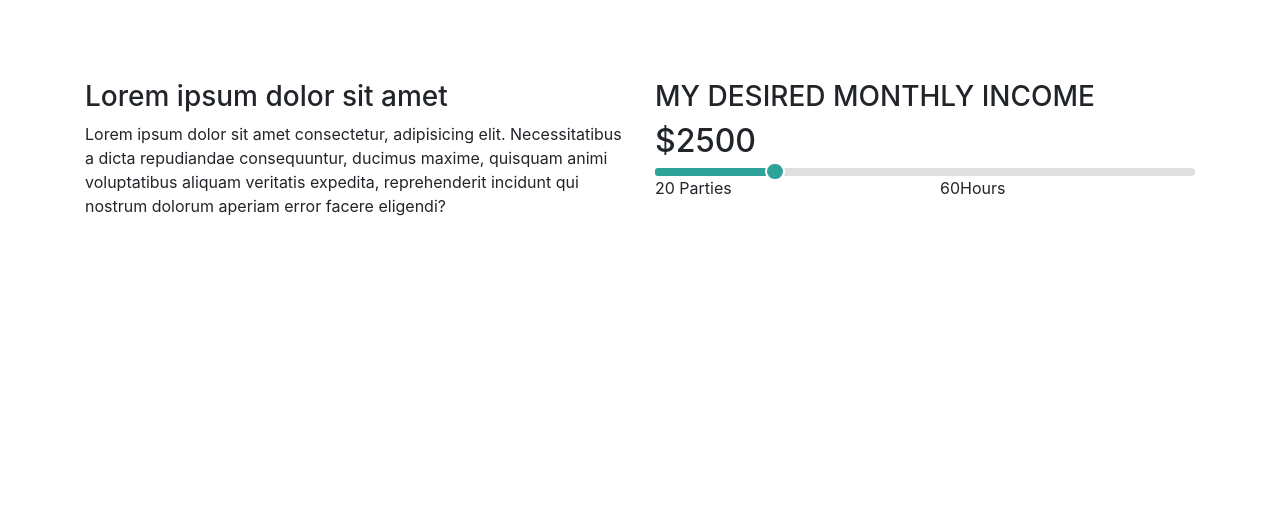
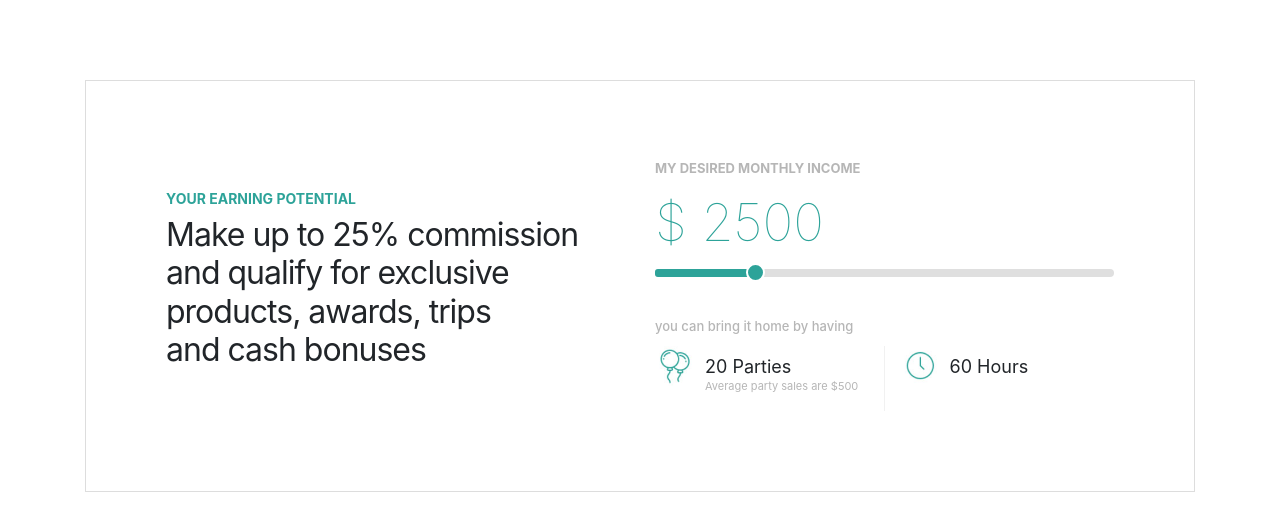
Before and after one commit to shivchandar/Interview, a plain HTML site: page index.html in a window 1280 px wide. Drawn offline with nearby package versions, Linux system fonts and the light colour scheme; files that its build step writes are made by us from their sources.

Commit message:
Range Calculation

```diff
--- a/css/style.css
+++ b/css/style.css
@@ -16,3 +16,61 @@
 .ui-slider .ui-slider-range{
     background: #2DA399;
 }
+.ui-state-focus:focus { outline:none !important }
+.content {
+    border: 1px solid #ddd;
+    padding: 80px;
+}
+.content__heading {
+    color: #2DA399;
+    font-size: 14px;
+    text-transform: uppercase;
+    margin-top: 30px;
+    font-weight: bold;
+}
+.content__para {
+    font-size: 32px;
+    line-height: 1.2;
+    letter-spacing: -1px;
+}
+.slider__heading.text-uppercase {
+    font-size: 13px;
+    color: #B6B6B6;
+    font-weight: bold;
+}
+#display {
+    color: #2DA399;
+    font-weight: 100;
+    font-size: 52px;
+    margin: 15px 0;
+}
+.slider__sub_heading{
+    font-size: 13px;
+    color: #B6B6B6;
+    font-weight: 500;
+    margin: 40px 0 10px 0;
+
+}
+.slider__parties,
+.slider__hours {
+    font-size: 18px;
+    font-weight: 400;
+    margin: 10px;
+    margin-bottom: 0;
+}
+.slider__parties__para {
+    font-size: 11px;
+    color: #b6b6b6;
+    margin-left: 10px;
+}
+.slider__border-right{
+    border-right: 1px solid #F1F1F1;
+}
+@media screen and (max-width:567px){
+    .content{
+        padding: 20px;
+    }
+    .slider__border-right{
+        border-right: 0px;
+    }
+}
--- a/index.html
+++ b/index.html
@@ -4,7 +4,7 @@
 <head>
     <meta charset="utf-8">
     <meta name="viewport" content="width=device-width, initial-scale=1">
-    <title>jQuery UI Slider - Default functionality</title>
+    <title>Range</title>
     <link rel="stylesheet" href="https://stackpath.bootstrapcdn.com/bootstrap/4.3.1/css/bootstrap.min.css">
 
     <link rel="stylesheet" href="//code.jquery.com/ui/1.12.1/themes/base/jquery-ui.css">
@@ -16,14 +16,13 @@
 
     <div class="wrapper">
         <div class="container">
+            <div class="content">
             <div class="row">
                 <div class="col-md-6">
-                    <div class="content">
-                        <h3 class="content__heading">Lorem ipsum dolor sit amet </h3>
+                    <div class="content__left">
+                        <h3 class="content__heading">your earning potential</h3>
                         <p class="content__para">
-                            Lorem ipsum dolor sit amet consectetur, adipisicing elit. Necessitatibus a dicta repudiandae
-                            consequuntur, ducimus maxime, quisquam animi voluptatibus aliquam veritatis expedita,
-                            reprehenderit incidunt qui nostrum dolorum aperiam error facere eligendi?
+                                Make up to 25% commission<br> and qualify for exclusive <br>products, awards, trips <br>and cash bonuses
                         </p>
                     </div>
                 </div>
@@ -31,62 +30,50 @@
                     <div class="slider__item">
                         <h3 class="slider__heading text-uppercase">My desired Monthly Income</h3>
                         <h2 id="display">
-                            <span>$</span><span id="ammount">2500</span>
+                            <span>$ </span><span id="ammount"></span>
                         </h2>
                         <div id="slider"></div>
+
                         <div class="row">
-                            <div class="col">
-                                <span id="parties">20</span> Parties
+                            <div class="col-md-12">
+                                <P class="slider__sub_heading">you can bring it home by having</P>
                             </div>
-                            <div class="col">
-                                <span id="hours">60</span>Hours
+                            <div class="col-sm-6 slider__border-right">
+                                <div class="media">
+                                    <a class="d-flex" href="#">
+                                        <img src="img/parties.jpg" alt="parties" width="40" height="40">
+                                    </a>
+                                    <div class="media-body">
+                                        <h3 class="slider__parties"><span id="parties"></span> Parties</h3>
+                                        <p class="slider__parties__para">Average party sales are $500</p>
+                                    </div>
+                                </div>
+                            </div>
+                            <div class="col-sm-6">
+                                    <div class="media">
+                                    <a class="d-flex" href="#">
+                                        <img src="img/hours.jpg" alt="Hours" width="40" height="40">
+                                    </a>
+                                    <div class="media-body">
+                                        <h3 class="slider__hours"><span id="hours"></span> Hours</h3>
+
+                                    </div>
+                                </div>
+
                             </div>
                         </div>
                     </div>
                 </div>
             </div>
         </div>
+        </div>
     </div>
 
 
     <script src="https://code.jquery.com/jquery-1.12.4.js"></script>
     <script src="https://code.jquery.com/ui/1.12.1/jquery-ui.js"></script>
+    <script src="js/script.js"></script>
 
-    <script>
-
-        $(function () {
-            $('#slider').slider({
-                range: "min",
-                min: 0,
-                max: 11250,
-                value: 2500,
-                step: 125,
-                slide: function (event, ui) {
-                    var amt = $("#slider").slider("value");
-                    $("#ammount").val(amt);
-                }
-                /* change: function (event, ui) {
-                    var amt = $("#slider").slider("value");
-                    $("#ammount").val(ui.value);
-                    var amount = $("#ammount").val(amt);
-                    $("#parties").val(amt / 125);
-                    var parties = $("#parties").val(amount / 125);
-                    $("#hours").val(parties / 125 * 3);
-                  } */
-            });
-
-            $('#slider').on("slidechange", function () {
-                var amt = $("#slider").slider("value");
-                var partie = amt / 125;
-                var hour = partie * 3;
-                $("#ammount").text(amt);
-                $("#parties").text(partie);
-                $("#hours").text(hour);
-
-            });
-
-        });
-    </script>
 </body>
 
 </html>
--- /dev/null
+++ b/js/script.js
@@ -0,0 +1,37 @@
+$(document).ready(function(){
+    // Default Value
+    $('#ammount').text('2500');
+    $('#parties').text('20');
+    $('#hours').text('60');
+});
+
+$(function () {
+    $('#slider').slider({
+        range: "min",
+        min: 0,
+        max: 11375,
+        value: 2500,
+        step: 125,
+        slide: function (event, ui) {
+            var amt = $("#slider").slider("value");
+            $("#ammount").val(amt);
+        }
+    });
+
+    $('#slider').on("slide", function () {
+        // Get Slider Value
+        var amt = $("#slider").slider("value");
+        // Get Number of Parties
+        var partie = amt / 125;
+        // Get Hours
+        var hour = partie * 3;
+        // Print Amount Value
+        $("#ammount").text(amt);
+        // Print Number of Parties
+        $("#parties").text(partie);
+        // Print Number of Hours
+        $("#hours").text(hour);
+
+    });
+
+});
```
Also changed, not shown: img/hours.jpg (added), img/parties.jpg (added).
